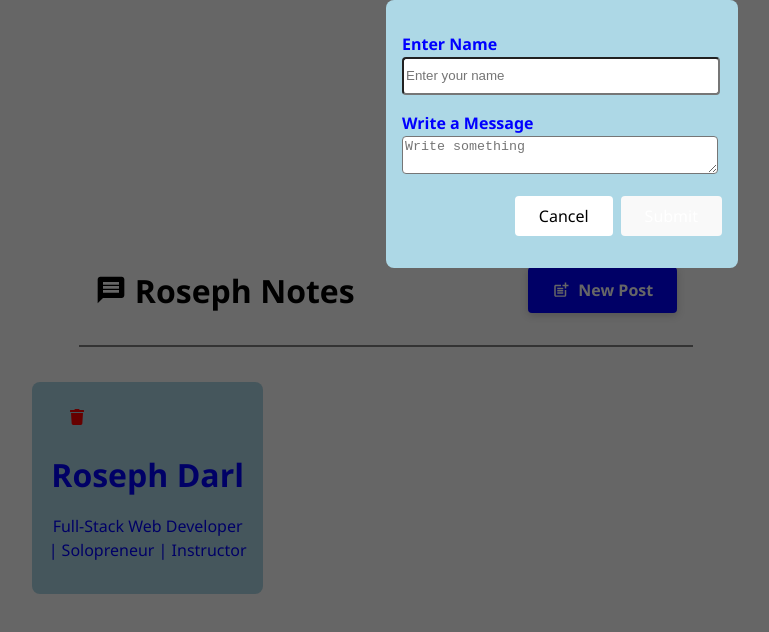
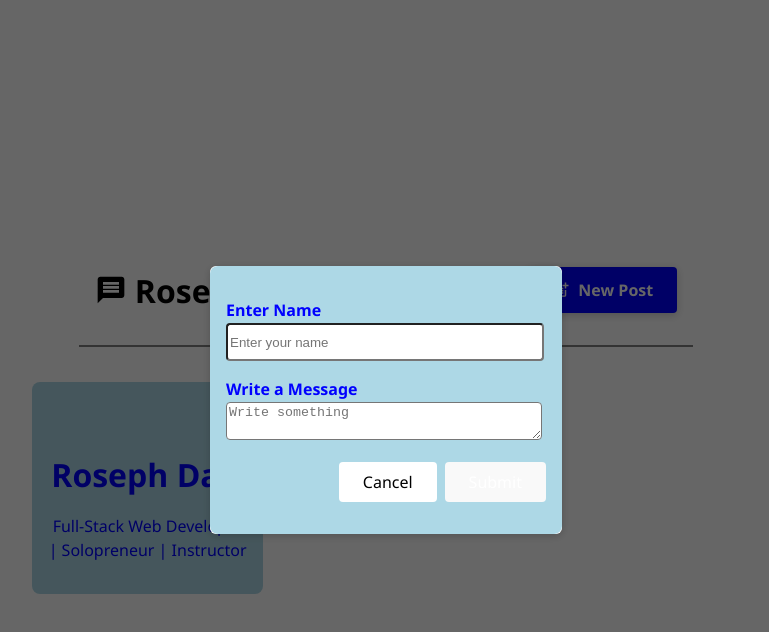
Before and after one commit to rdtungul/react-app1, a React (Vite) app: page / in a window 1280 px wide. Shown: the top 632 px of the page, without its empty margins (254-1023 px from the left). Built offline with nearby package versions, Linux system fonts and the light colour scheme.

Commit message:
fixing delete button and added css

```diff
--- a/index.html
+++ b/index.html
@@ -4,7 +4,7 @@
     <meta charset="UTF-8" />
     <link rel="icon" type="image/svg+xml" href="./src/assets/react.svg" />
     <meta name="viewport" content="width=device-width, initial-scale=1.0" />
-    <title>React App1 (New Posts - Outputting List Data)</title>
+    <title>React App1 (New Posts - Delete Single Post)</title>
   </head>
   <body>
     <div id="root"></div>
--- a/src/components/Modal.module.css
+++ b/src/components/Modal.module.css
@@ -1,4 +1,6 @@
 .backdrop {
+    display: flex;
+    align-items: center;
     position: fixed;
     top: 0;
     left: 0;
--- a/src/components/NewPost.module.css
+++ b/src/components/NewPost.module.css
@@ -2,7 +2,6 @@
     background: lightblue;
     padding: 1rem;
     width: 20rem;
-    position: fixed;
     border-radius: .5rem;
 }
 
--- a/src/components/Post.jsx
+++ b/src/components/Post.jsx
@@ -4,11 +4,11 @@ import { FaTrash } from "react-icons/fa";
 function Post({id, author, body, onDelete}) {
   return (
     <li className={classes.post} style={{color: 'light blue'}}>
-      <button
+      <span className={classes.deleteBtnContainer}><button
       className={classes.deletePost}
       onClick={() => onDelete(id)}
       >
-        <FaTrash /></button>
+        <FaTrash /></button></span>
         <h1 className={classes.title}>{author}</h1>
         <p className={classes.subtitle}>{body}</p>
     </li>
--- a/src/components/Post.module.css
+++ b/src/components/Post.module.css
@@ -21,3 +21,7 @@
   display: flex;
   background-color: lightblue;
 }
+.deleteBtnContainer {
+  display: flex;
+  justify-content: flex-end;
+}
```
